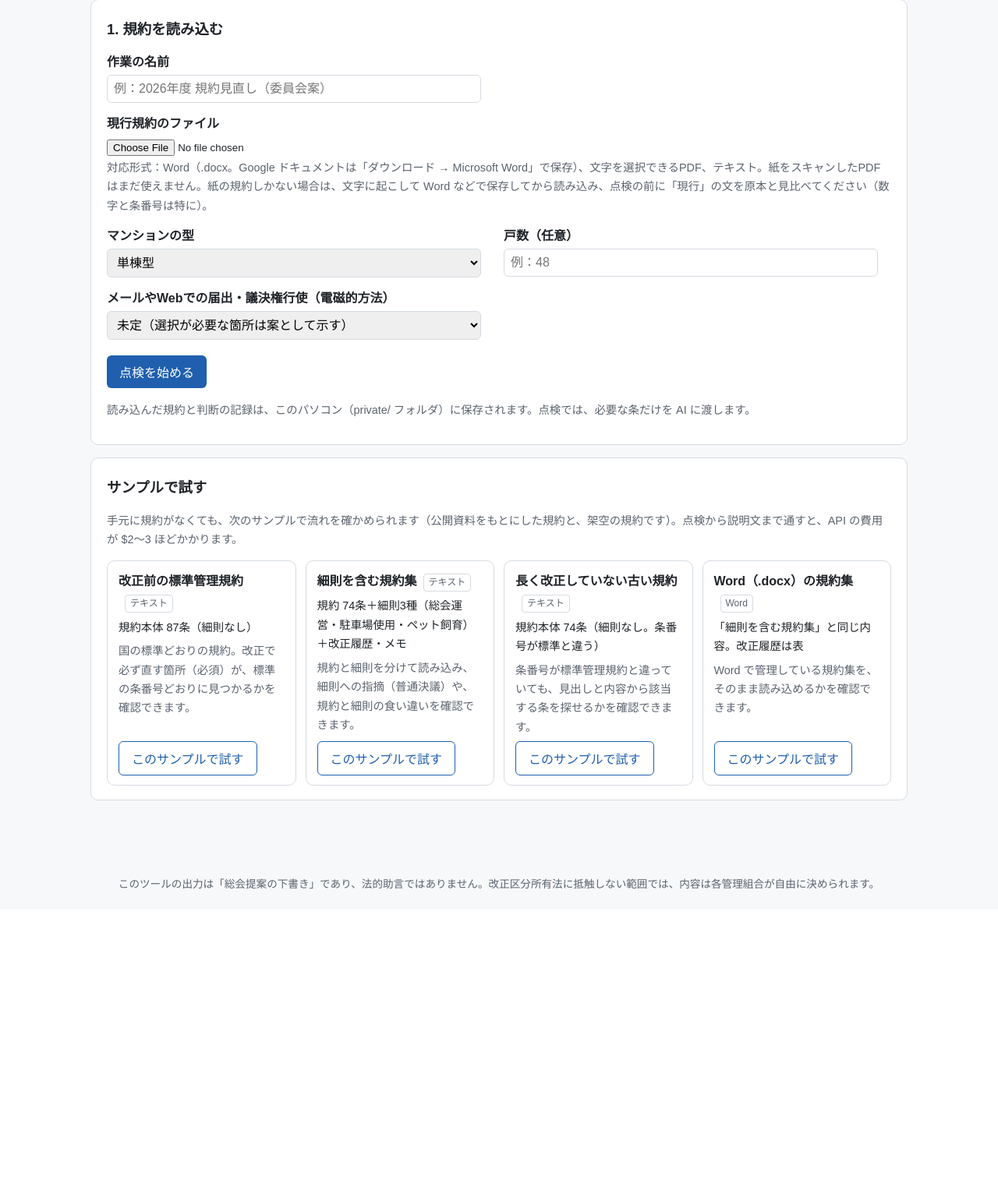
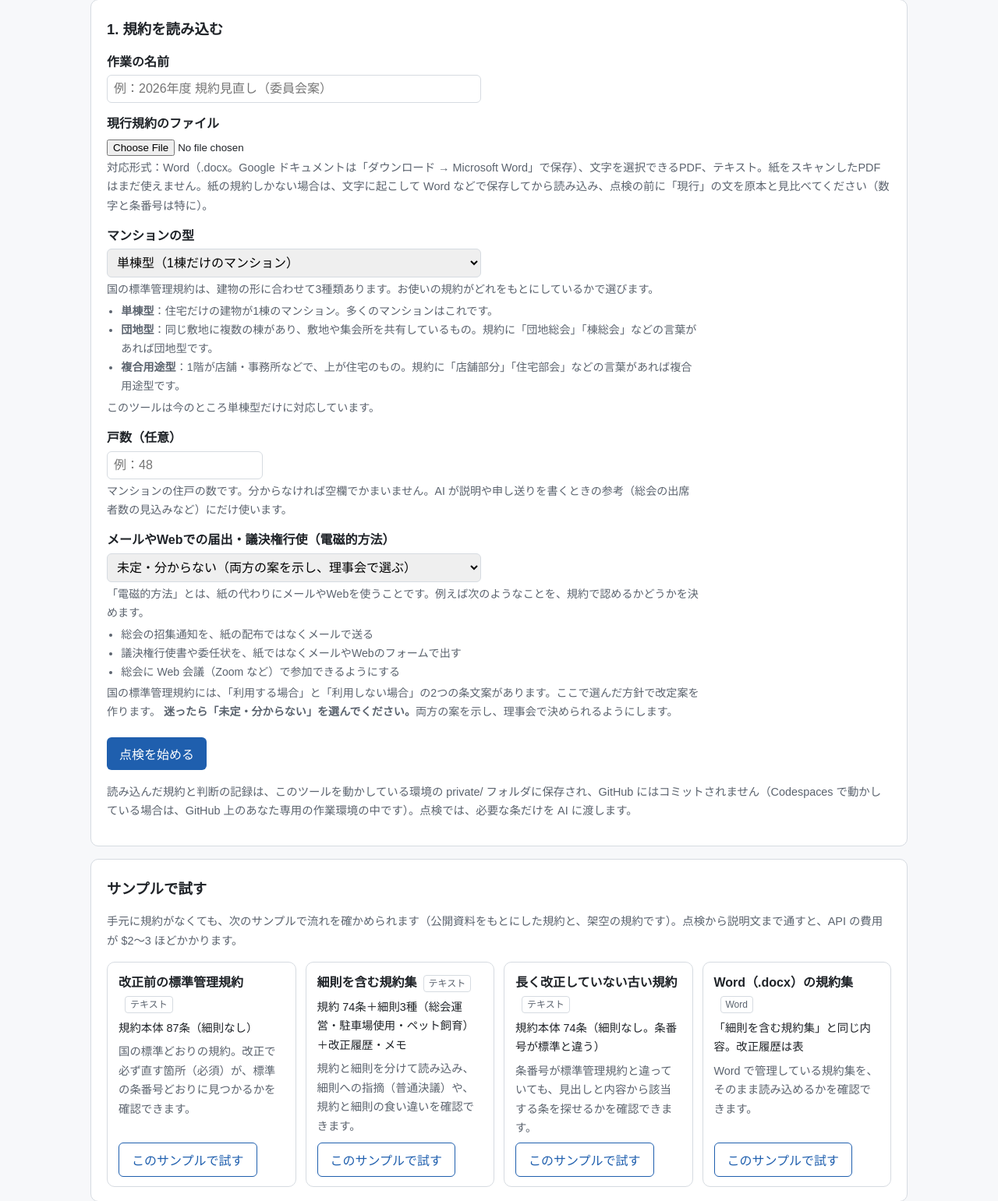
Before and after one commit to locotown/kiyaku-kaisei, a FastAPI app: page / in a window 1280 px wide. Shown: the part 202-1743 px from the top of the page at 78% size. Before the commit the page ends 1343 px from the top, so only its background shows below. Run offline with FastAPI, Linux system fonts and the light colour scheme.

Commit message:
規約を読み込む画面の入力欄に説明を付ける
- マンションの型：単棟型・団地型・複合用途型の違いと、規約のどの言葉で見分けるか
- 戸数：何に使うか（任意）
- 電磁的方法：メールでの招集通知、Webでの議決権行使・委任状、Web会議での参加などの例と、迷ったら「未定」を選ぶこと
- 保存場所の説明を、Codespaces で動かす場合にも合うように直す

Co-Authored-By: Claude Opus 5.5 <noreply@anthropic.com>
Claude-Session: https://claude.ai/code/session_01KMDftsrbgp6KUVXbedew97

```diff
--- a/app/templates/base.html
+++ b/app/templates/base.html
@@ -148,6 +148,8 @@ input.reason { margin-top:8px; max-width:none; }
 .srcnote { font-size:.9rem; border-radius:8px; padding:8px 12px; margin:6px 0 10px; }
 .src-電子データ { background:#f9fafb; border:1px solid var(--line); }
 .src-PDF { background:#fffaeb; border:1px solid #fedf89; }
+.help { color:var(--muted); font-size:.88rem; margin:4px 0 6px; max-width:760px; }
+.help ul { margin:4px 0; padding-left:1.3em; }
 footer { text-align:center; color:var(--muted); font-size:.85rem; padding:20px; }
 </style>
 </head>
--- a/app/templates/index.html
+++ b/app/templates/index.html
@@ -13,28 +13,39 @@
   <input type="file" id="file" name="file" accept="{{ supported|join(',') }}">
   <div class="muted">対応形式：Word（.docx。Google ドキュメントは「ダウンロード → Microsoft Word」で保存）、文字を選択できるPDF、テキスト。紙をスキャンしたPDFはまだ使えません。紙の規約しかない場合は、文字に起こして Word などで保存してから読み込み、点検の前に「現行」の文を原本と見比べてください（数字と条番号は特に）。</div>
 
-  <div class="grid">
-    <div>
   <label for="kind">マンションの型</label>
   <select id="kind" name="kind">
-        <option value="単棟型">単棟型</option>
+    <option value="単棟型">単棟型（1棟だけのマンション）</option>
     <option value="団地型" disabled>団地型（準備中）</option>
     <option value="複合用途型" disabled>複合用途型（準備中）</option>
   </select>
-    </div>
-    <div>
+  <div class="help">国の標準管理規約は、建物の形に合わせて3種類あります。お使いの規約がどれをもとにしているかで選びます。
+    <ul>
+      <li><b>単棟型</b>：住宅だけの建物が1棟のマンション。多くのマンションはこれです。</li>
+      <li><b>団地型</b>：同じ敷地に複数の棟があり、敷地や集会所を共有しているもの。規約に「団地総会」「棟総会」などの言葉があれば団地型です。</li>
+      <li><b>複合用途型</b>：1階が店舗・事務所などで、上が住宅のもの。規約に「店舗部分」「住宅部会」などの言葉があれば複合用途型です。</li>
+    </ul>このツールは今のところ単棟型だけに対応しています。</div>
+
   <label for="units">戸数（任意）</label>
-      <input type="text" id="units" name="units" placeholder="例：48">
-    </div>
-  </div>
+  <input type="text" id="units" name="units" placeholder="例：48" style="max-width:200px">
+  <div class="help">マンションの住戸の数です。分からなければ空欄でかまいません。AI が説明や申し送りを書くときの参考（総会の出席者数の見込みなど）にだけ使います。</div>
+
   <label for="electronic">メールやWebでの届出・議決権行使（電磁的方法）</label>
   <select id="electronic" name="electronic">
-    <option value="未定">未定（選択が必要な箇所は案として示す）</option>
-    <option value="利用する">利用する</option>
-    <option value="利用しない">利用しない</option>
+    <option value="未定">未定・分からない（両方の案を示し、理事会で選ぶ）</option>
+    <option value="利用する">利用する（メールやWebも使える規約にする）</option>
+    <option value="利用しない">利用しない（紙の書面だけの規約にする）</option>
   </select>
+  <div class="help">「電磁的方法」とは、紙の代わりにメールやWebを使うことです。例えば次のようなことを、規約で認めるかどうかを決めます。
+    <ul>
+      <li>総会の招集通知を、紙の配布ではなくメールで送る</li>
+      <li>議決権行使書や委任状を、紙ではなくメールやWebのフォームで出す</li>
+      <li>総会に Web 会議（Zoom など）で参加できるようにする</li>
+    </ul>
+    国の標準管理規約には、「利用する場合」と「利用しない場合」の2つの条文案があります。ここで選んだ方針で改定案を作ります。
+    <b>迷ったら「未定・分からない」を選んでください。</b>両方の案を示し、理事会で決められるようにします。</div>
   <p style="margin-top:1.2em"><button type="submit">点検を始める</button></p>
-  <p class="muted">読み込んだ規約と判断の記録は、このパソコン（private/ フォルダ）に保存されます。点検では、必要な条だけを AI に渡します。</p>
+  <p class="muted">読み込んだ規約と判断の記録は、このツールを動かしている環境の private/ フォルダに保存され、GitHub にはコミットされません（Codespaces で動かしている場合は、GitHub 上のあなた専用の作業環境の中です）。点検では、必要な条だけを AI に渡します。</p>
 </form>
 </div>
 
```
Lines whose indentation alone changed are shown as unchanged.
